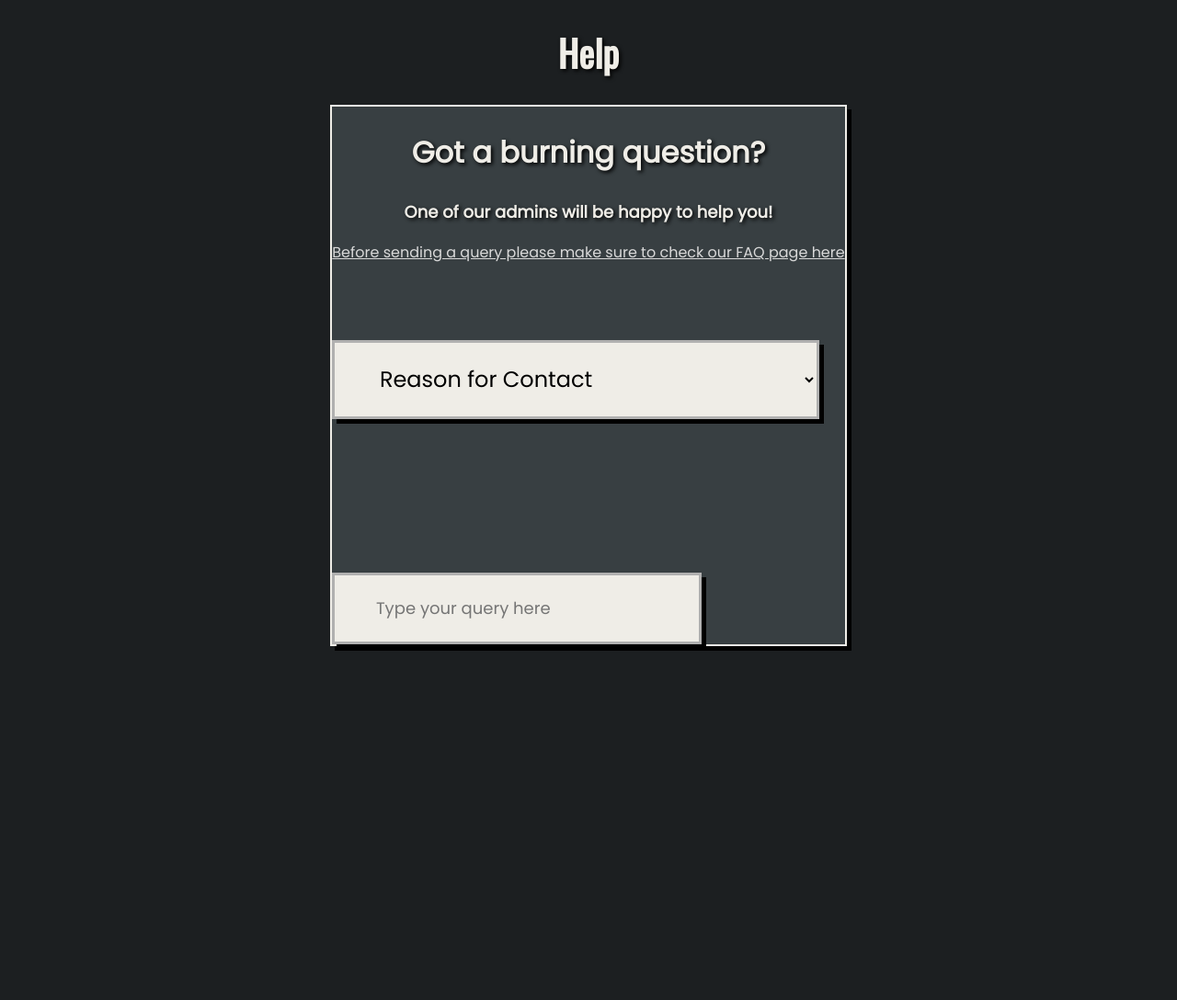
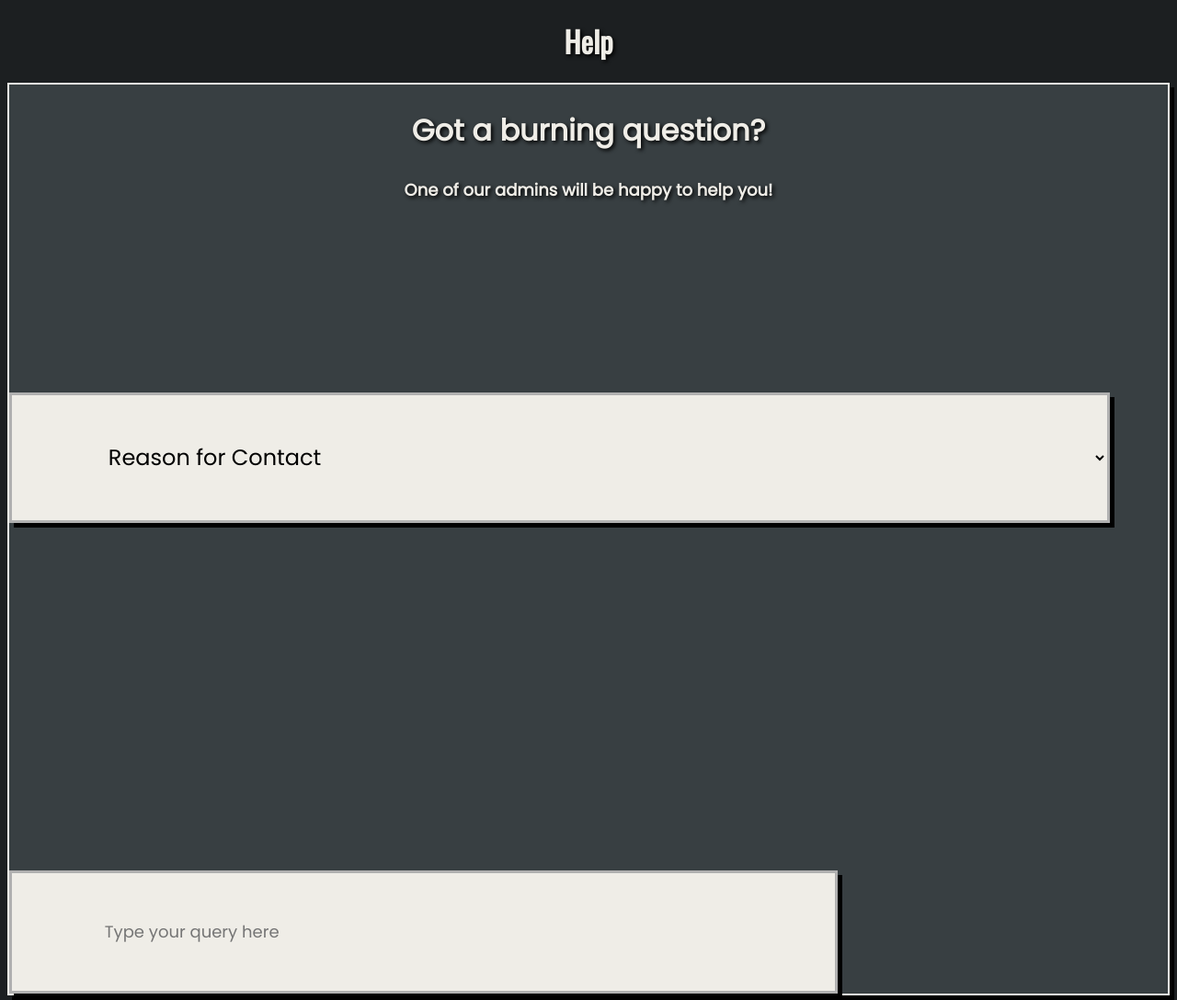
Before and after one commit to ConnorGowerr/Software-Engineering-project, a website: page app/public/faq.html in a window 1280 px wide. Shown: the whole page at 92% size. Before the commit the page ends 800 px from the top, so only its background shows below. Drawn offline with nearby package versions, Linux system fonts and the light colour scheme.

Commit message:
Changed help to faq

```diff
--- a/app/public/help.html
+++ b/app/public/faq.html
@@ -1,6 +1,6 @@
 <!DOCTYPE html>
 <head>
-<title>Help</title>
+<title>FAQ</title>
 <link rel="icon" href="Logo.png">
 <link rel="stylesheet" href="style.css">
 <link href='https://fonts.googleapis.com/css?family=Oswald' rel='stylesheet'>
@@ -8,12 +8,11 @@
 </head>
 <body>
 <main>
-    <h1 id = "helpTitle">Help</h1>
-    <section id = "helpSection">
-        <div class = "box" id = "helpBox">
+    <h1 id = "faqTitle">Help</h1>
+    <section id = "faqSection">
+        <div class = "box" id = "faqBox">
             <h2 id = "titleh2">Got a burning question?</h2>
             <h3 id = "titleh3">One of our admins will be happy to help you!</h3>
-            <a href="faq.html">Before sending a query please make sure to check our FAQ page here</a>
             <form>
                 <div id = "reasonContainer">
                     <select id="helpReason" name="Reason for contact">
```
